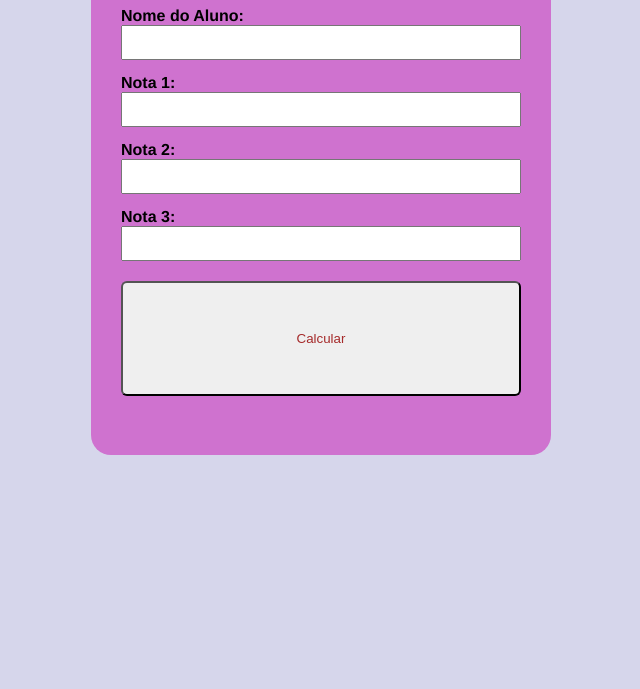
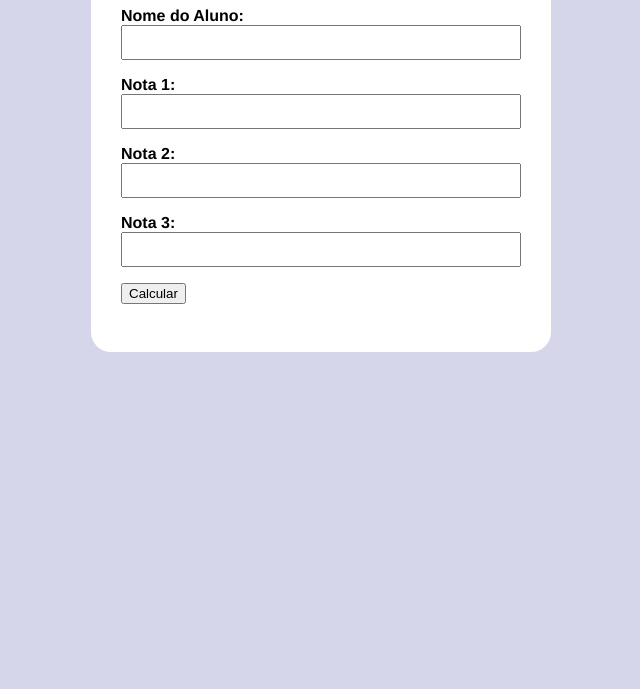
Before and after one commit to isausx/isaus2.v, a plain HTML site: page index.html in a window 1280 px wide. Shown: the part 111-800 px from the top of the page, without its empty margins (319-959 px from the left). Drawn offline with Linux system fonts and the light colour scheme.

Commit message:
Add files via upload

```diff
--- a/index.html
+++ b/index.html
@@ -12,18 +12,22 @@
                 <label for="nome">Nome do Aluno:</label>
                 <input type="text" id="nome">
 
+                <p>
+                <label for="nota 1">Nota 1:</label>
+                <input type="number" id="nota1">
+                </p>
 
-                <label for="nome">Nota 1:</label>
-                <input type="number" id="nome">
+                <p>
+                <label for="nota 2">Nota 2:</label>
+                <input type="number" id="nota2">
+                </p>
 
+                <p>
+                <label for="nota 3">Nota 3:</label>
+                <input type="number" id="nota3">
+                </p>
 
-                <label for="nome">Nota 2:</label>
-                <input type="number" id="nome">
-
-                <label for="nome">Nota 3:</label>
-                <input type="number" id="nome">
-
-                <button id="btn-calcular"> Calcular</button>
+                <button id="btn-calcular" > Calcular</button>
                 <p id="resultado"></p>
             </div>
             <script src="script.js"></script>
--- a/script.js
+++ b/script.js
@@ -1,4 +1,14 @@
+function calcularNota(){
+
+let nome = document.getElementById("nome").value;
 let nota1 = Number (document.getElementById("nota1").value);
 let nota2 = Number (document.getElementById("nota2").value);
 let nota3 = Number (document.getElementById("nota3").value);
 let media = (nota1 + nota2 + nota3) / 3;
+
+document.getElementById("resultado").innerText = nome + " | Média:  " + media.toFixed(1);
+}
+
+
+document.getElementById("btn-calcular")
+.addEventListener("click" , calcularNota)
--- a/style.css
+++ b/style.css
@@ -7,12 +7,12 @@ body {
     max-width: 400px;
     margin: 0 auto;
     padding: 30px;
-    background: rgb(207, 114, 207);
+    background: rgb(255, 255, 255);
     border-radius: 20px;
 }
 
 h1 {
-    color:rgb(28, 10, 44);
+    color:rgb(60, 105, 187);
     text-align: center;
 }
 
@@ -23,23 +23,25 @@ input{
 }
 
 #resultado {
-    font-size: 29px;
+    font-size: 18px;
     font-weight: bold;
     text-align: center;
 }
 
-label {
-  display: block;
-  margin-top: 14px;
-  font-weight: bold;
+label{
+    margin-top: 14px;
+    font-weight: bold;
+    display: block;
+
 }
 
-button {
-width: 100%;
-margin-top: 20px;
-padding: 12%;
-background: 2b6cb0;
-color: brown;
-border: nome;
-border-radius: 6px;
+bottom{
+    width: 100%px;
+    margin-top: 10px;
+    padding: 8px;
+    background: #2b6cb0;
+    color:white;
+    border: none;
+    border-radius: 6px;
+
 }
```
